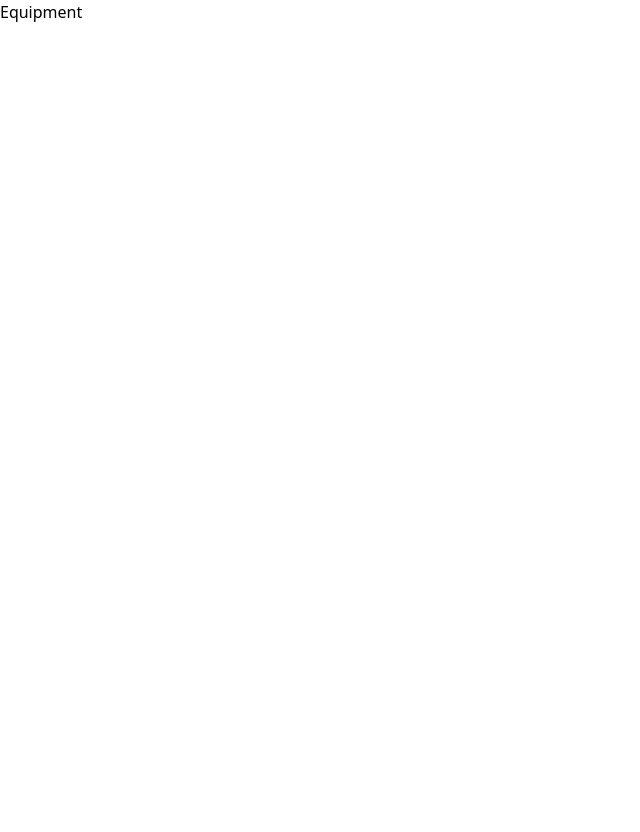
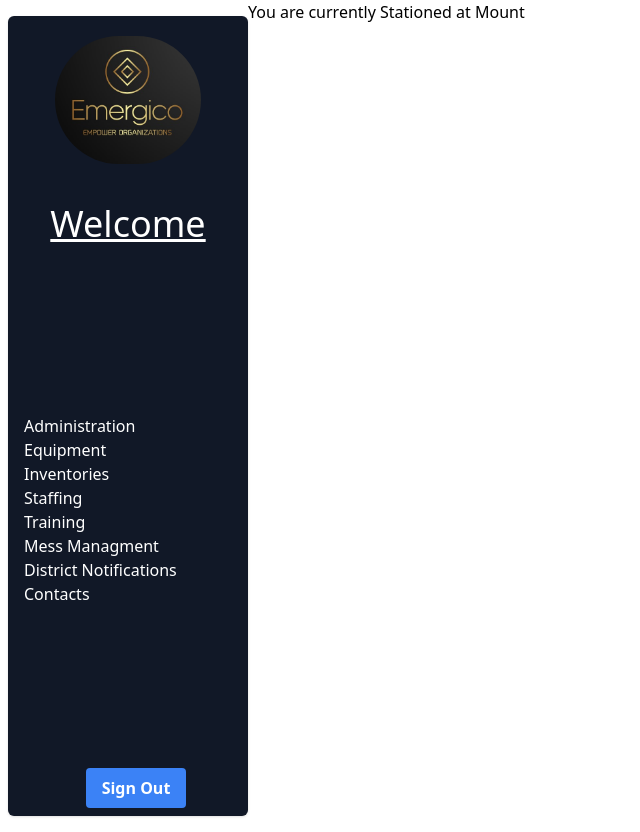
Before and after one commit to bmulley16/FirehallManager, a React (Vite) app: page /equipment in a window 1280 px wide. Shown: the whole page, without its empty margins (0-640 px from the left). Before the commit the page ends 800 px from the top, so only its background shows below. Built offline with nearby package versions, Linux system fonts and the light colour scheme.

Commit message:
edited the inventory and equipment pages. Trying to update the inventory tracking system for the apparatuses

```diff
--- a/src/components/accountPageAside.tsx
+++ b/src/components/accountPageAside.tsx
@@ -22,7 +22,9 @@ export function ProfileAside() {
           <br />
           <br />
           <br />
-          <span className=" text-2xl">{user?.firstName}</span>
+          <span className=" text-2xl">
+            {user?.firstName} {user?.lastName}
+          </span>
         </h1>
       </div>
 
--- a/src/components/loginform.tsx
+++ b/src/components/forms/loginform.tsx
@@ -1,11 +1,11 @@
 import React from "react";
 import { useState } from "react";
 
-import * as api from "../utils/api";
+import * as api from "../../utils/api";
 // import { signIn } from "../utils/api";
 
 import { useNavigate } from "react-router-dom";
-import { useSetUser } from "../hooks";
+import { useSetUser } from "../../hooks";
 function LoginForm() {
   const [usernameinputValue, setInputValue] = useState("");
   const [passwordInputValue, setPasswordInputValue] = useState("");
--- a/src/pages/Inventories.tsx
+++ b/src/pages/Inventories.tsx
@@ -1,3 +1,24 @@
+import { ProfileAside } from "../components/accountPageAside";
+
 export function InventoriesPage() {
-  return <div>Inventories</div>;
+  return (
+    <div className="flex">
+      <aside className="w-1/4 p-4">
+        <ProfileAside></ProfileAside>
+      </aside>
+      <div className="w-3/4 p-4">
+        <div className="text-center mb-4">
+          <h1 className="text-2xl font-bold">Mount Pearl Station</h1>
+
+          <h3 className="">You are assigned to the back of the engine</h3>
+        </div>
+        <div className="grid grid-cols-2 gap-4">
+          <div className="bg-white p-4 rounded shadow-md">Item 1</div>
+          <div className="bg-white p-4 rounded shadow-md">Item 2</div>
+          <div className="bg-white p-4 rounded shadow-md">Item 3</div>
+          {/* Add more inventory items as needed */}
+        </div>
+      </div>
+    </div>
+  );
 }
--- a/src/pages/equipmentPage.tsx
+++ b/src/pages/equipmentPage.tsx
@@ -1,3 +1,17 @@
+import { ProfileAside } from "../components/accountPageAside";
+
 export function EquipmentPage() {
-  return <div>Equipment</div>;
+  return (
+    <div className=" flex">
+      <aside>
+        <ProfileAside></ProfileAside>
+      </aside>
+      <div className="flex">
+        <div>
+          <h1>You are currently Stationed at Mount</h1>
+        </div>
+        <div></div>
+      </div>
+    </div>
+  );
 }
--- a/src/pages/loginpage.tsx
+++ b/src/pages/loginpage.tsx
@@ -1,4 +1,4 @@
-import LoginForm from "../components/loginform";
+import LoginForm from "../components/forms/loginform";
 import Signup from "../components/forms/signupform";
 import { Link } from "react-router-dom";
 
--- a/src/pages/profile.tsx
+++ b/src/pages/profile.tsx
@@ -1,5 +1,5 @@
 import { ProfileAside } from "../components/accountPageAside";
-import { MainDashboard } from "../components/profileMainDashboard";
+import { MainDashboard } from "./profileMainDashboard";
 export function Profile() {
   return (
     <div className=" flex w-screen h-screen ">
```
Also changed, not shown: src/pages/profileMainDashboard.tsx (renamed from src/components/profileMainDashboard.tsx).
